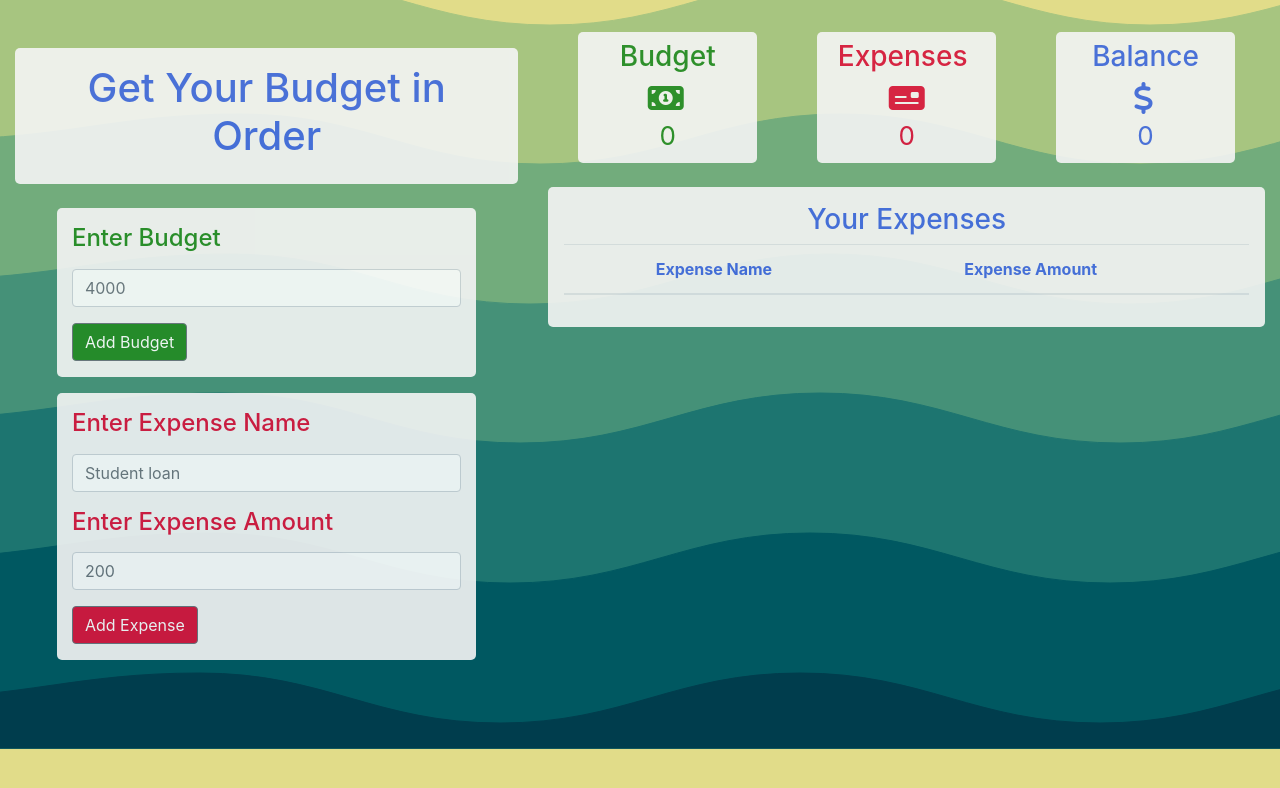
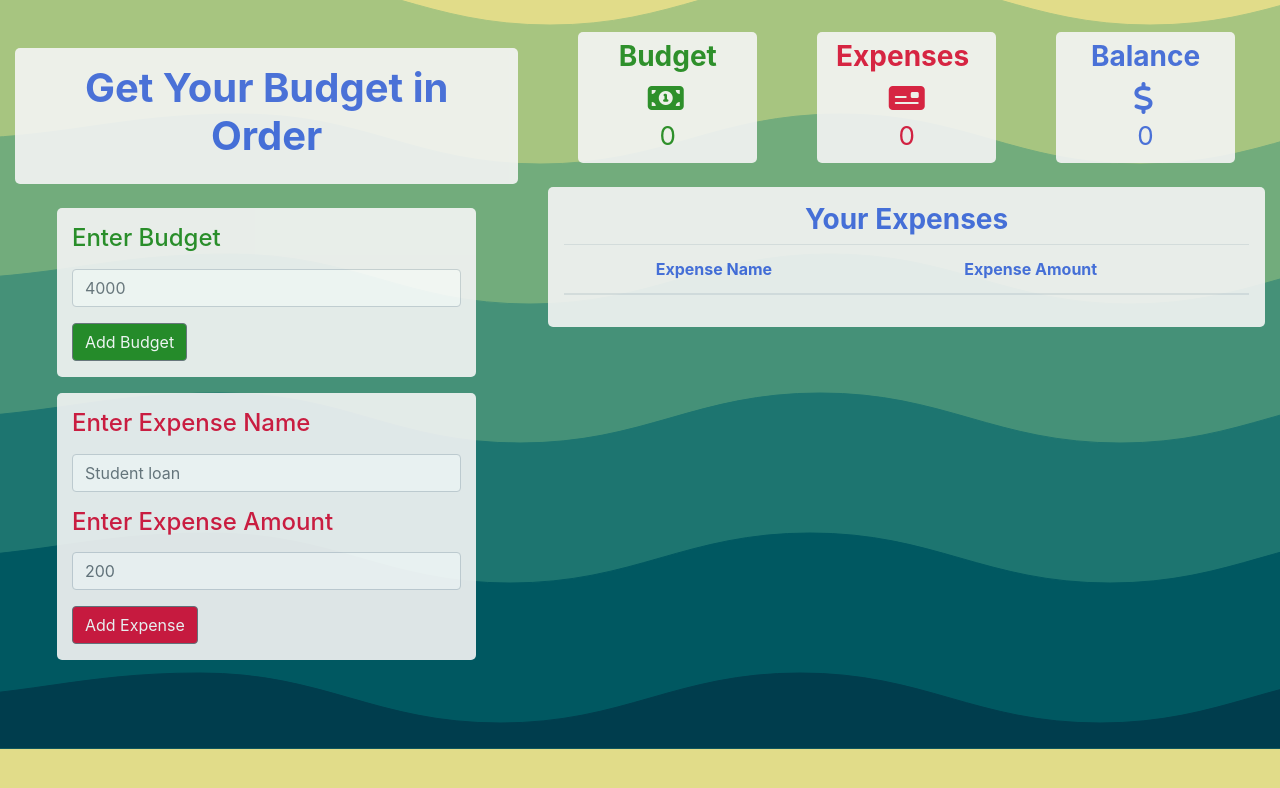
Before and after one commit to CountSigFigs/BudgetApp, a React (Create React App) app: page / in a window 1280 px wide. Shown: the top 788 px of the page. Built offline with nearby package versions, Linux system fonts and the light colour scheme.

Commit message:
updates to font size

```diff
--- a/src/App.css
+++ b/src/App.css
@@ -10,12 +10,8 @@ body{
   width:100%;
 }
 
-h1{
-  font-size: 64px;
-}
-
 h1,h3{
-  font-weight: bold;
+  font-weight: bold !important;
 }
 
 
```
